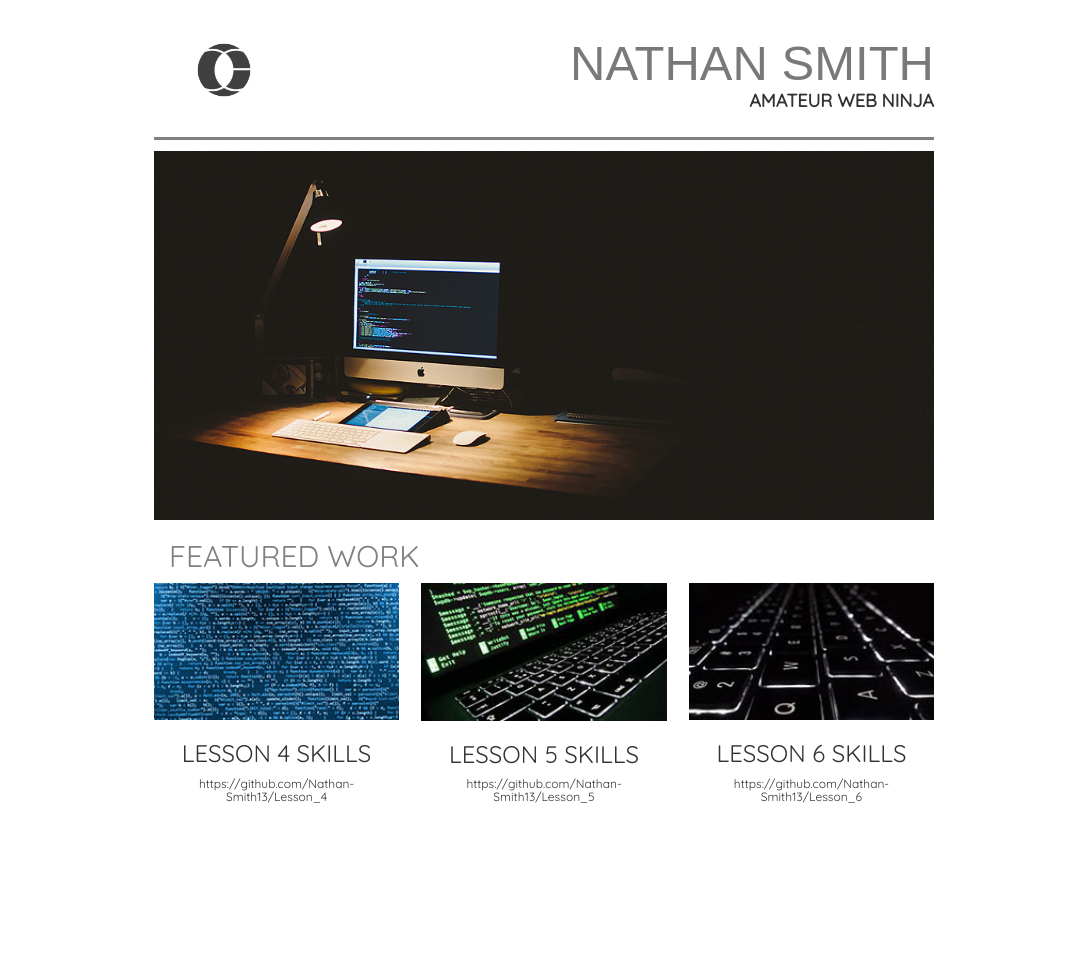
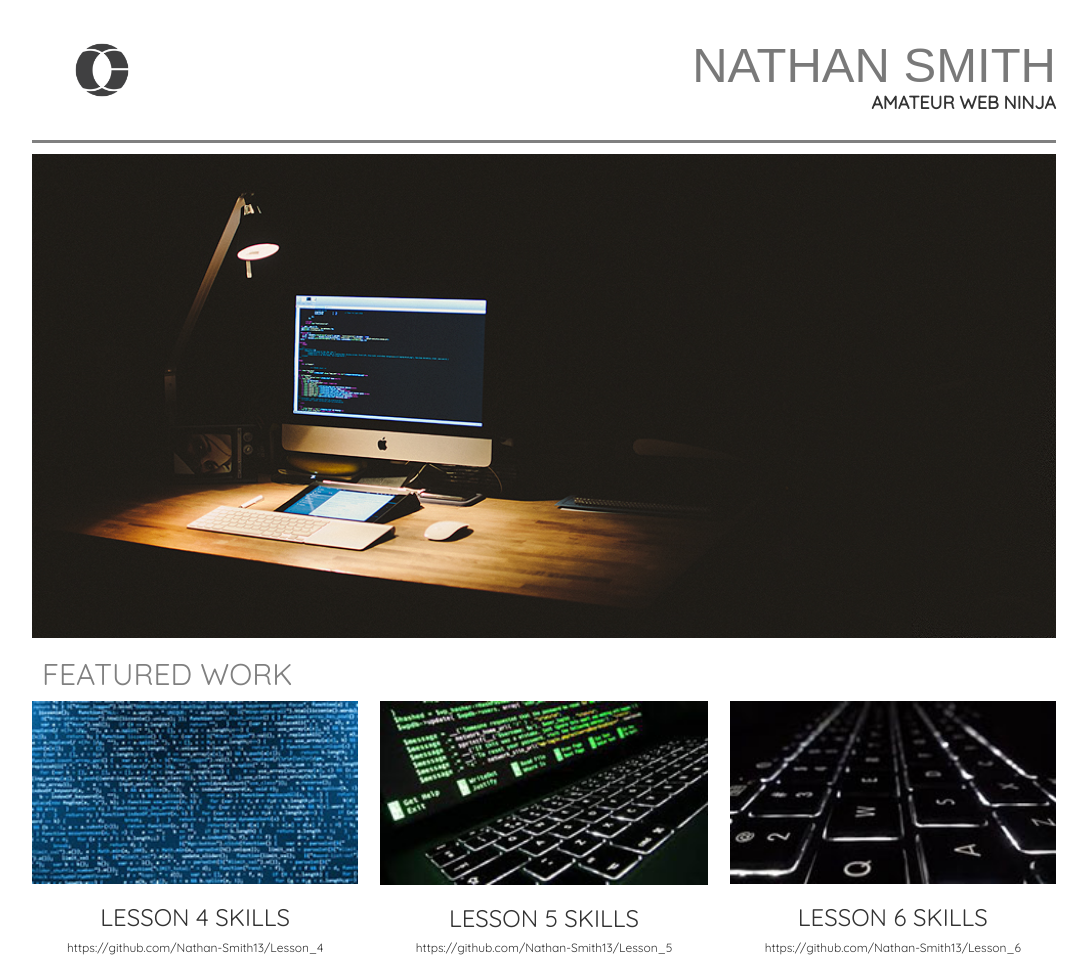
Before and after one commit to Nathan-Smith13/project_1_real, a plain HTML site: page index.html in a window 1280 px wide. Shown: the whole page, without its empty margins (96-1183 px from the left). Before the commit the page ends 814 px from the top, so only its background shows below. Drawn offline with Linux system fonts and the light colour scheme; a web font is replaced by a local one.

Commit message:
10/17 changes

```diff
--- a/css/style.css
+++ b/css/style.css
@@ -6,16 +6,15 @@ Very Dark Gray: #1C1C1C
 body {
     background-color: none;
     font-family: "Quicksand", "sans-serif";
-    padding-right: 250px;
-    padding-left: 250px;
+    padding-right: 10%;
+    padding-left: 10%;
 }
 
-#header {
+.border {
+    border-bottom-style: solid;
+    border-bottom-color: gray
+}
 
-    border-bottom-style: solid;
-    border-color: gray;
-    height: 140px;
-}
 
 #logo {
     max-height: 140px;
@@ -41,20 +40,7 @@ h1 {
 .main-image {
     width: 100%;
 }
-/*
-.featured-work-wrapper > div {
 
-    padding: 0;
-
-}
-*/
-/*
-.featured-work-wrapper > div > img {
-
-    padding: 0;
-
-}
-*/
 .lesson-4-skills {
     padding-left: 0;
 }
@@ -93,9 +79,9 @@ h6 {
 }
 
 #header-text {
-    transform: translateY(50%);
-    padding-right: 0;
+    margin-top: 39px;
     text-align: right;
+    padding: 0;
 }
 
 #header-logo {
@@ -105,3 +91,15 @@ h6 {
 .modal-body > img {
     width: 100%
 }
+
+.featured-work {
+    padding-left: 10px;
+}
+
+@media screen and (max-width: 991px) {
+    #header-text {
+        text-align: left;
+        margin-bottom: 10px;
+        margin-top: 0;
+    }
+}
--- a/index.html
+++ b/index.html
@@ -16,20 +16,26 @@
     <body>
     <div class="container-fluid">
         <header class="row" id="header">
-           <div id="header-logo" class="col-md-4">
+           <div id="header-logo" class="col-md-6">
            <img id="logo" class="img-responsive" src="images/logo.png">
              </div>
-            <div id="header-text" class="col-md-8">
+            <div id="header-text" class="col-md-6">
            <h1>NATHAN SMITH</h1>
            <h4>AMATEUR WEB NINJA</h4>
              </div>
         </header>
+        <div class="border-container row">
+         <div class="border col-md-12">
+          </div>
+         </div>
       <section class="large-image-content row">
-        <div class="large-image ">
+        <div class="large-image col-md-12">
           <img class="img-responsive main-image" src="images/main-image.jpg">
          </div>
       </section>
+        <div class="featured-work row">
         <h2>FEATURED WORK</h2>
+         </div>
       <section class="featured-work-wrapper row">
 
             <div class="lesson-4-skills col-md-4">
```
